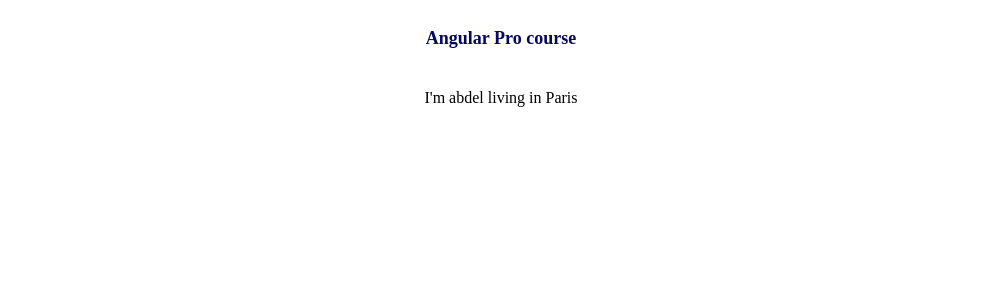
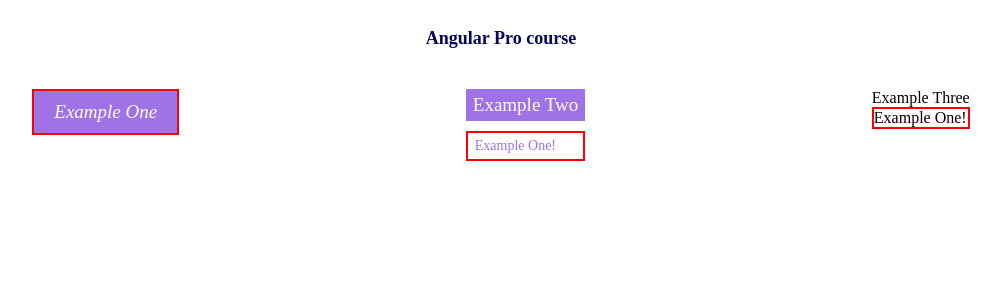
Before and after one commit to abdel-bakadiri/angular-pro-version-14, an Angular app: page / in a window 1280 px wide. Shown: the top 300 px of the page, without its empty margins (139-1140 px from the left). Built offline with nearby package versions, Linux system fonts and the light colour scheme.

Commit message:
view encapsulation: Emulated, shadowDom and none

```diff
--- a/src/app/app.component.html
+++ b/src/app/app.component.html
@@ -1,10 +1,6 @@
 <div class="title container">{{ title }}</div>
 <div class="container">
-  <ng-container
-    [ngTemplateOutlet]="outlet"
-    [ngTemplateOutletContext]="{ $implicit: 'abdel', location: 'Paris' }"
-  ></ng-container>
-  <ng-template #outlet let-name let-location="location">
-    I'm {{ name }} living in {{ location }}</ng-template
-  >
+  <example-one></example-one>
+  <example-two></example-two>
+  <example-three></example-three>
 </div>
--- /dev/null
+++ b/src/app/one/one.component.ts
@@ -0,0 +1,18 @@
+import { Component } from '@angular/core';
+
+@Component({
+  selector: 'example-one',
+  styles: [
+    `
+      .example-one {
+        background: #9f72e6;
+        font-size: 19px;
+        color: #fff;
+        margin-bottom: 50px;
+        padding: 10px 20px;
+      }
+    `,
+  ],
+  template: ` <div class="example-one main">Example One</div> `,
+})
+export class ExampleOneComponent {}
--- /dev/null
+++ b/src/app/three/three.component.ts
@@ -0,0 +1,18 @@
+import { Component, ViewEncapsulation } from '@angular/core';
+
+@Component({
+  selector: 'example-three',
+  encapsulation: ViewEncapsulation.None,
+  styles: [
+    `
+      .example-one {
+        border: 2px solid red;
+      }
+    `,
+  ],
+  template: `
+    <div class="example-three">Example Three</div>
+    <div class="example-one">Example One!</div>
+  `,
+})
+export class ExampleThreeComponent {}
--- /dev/null
+++ b/src/app/two/two.component.ts
@@ -0,0 +1,28 @@
+import { Component, ViewEncapsulation } from '@angular/core';
+
+@Component({
+  selector: 'example-two',
+  encapsulation: ViewEncapsulation.ShadowDom,
+  styles: [
+    `
+      .example-two {
+        background: #9f72e6;
+        font-size: 19px;
+        color: #fff;
+        margin-bottom: 10px;
+        padding: 5px 7px;
+      }
+      .example-one {
+        border: 3px solid #9f72e6;
+        font-size: 14px;
+        color: #9f72e6;
+        padding: 5px 7px;
+      }
+    `,
+  ],
+  template: `
+    <div class="example-two main">Example Two</div>
+    <div class="example-one">Example One!</div>
+  `,
+})
+export class ExampleTwoComponent {}
--- a/src/styles.scss
+++ b/src/styles.scss
@@ -114,3 +114,7 @@ label {
 h3 {
   margin-bottom: 20px;
 }
+
+.main {
+  font-style: italic;
+}
```
Also changed, not shown: src/app/app.module.ts (+12 -1 lines).
